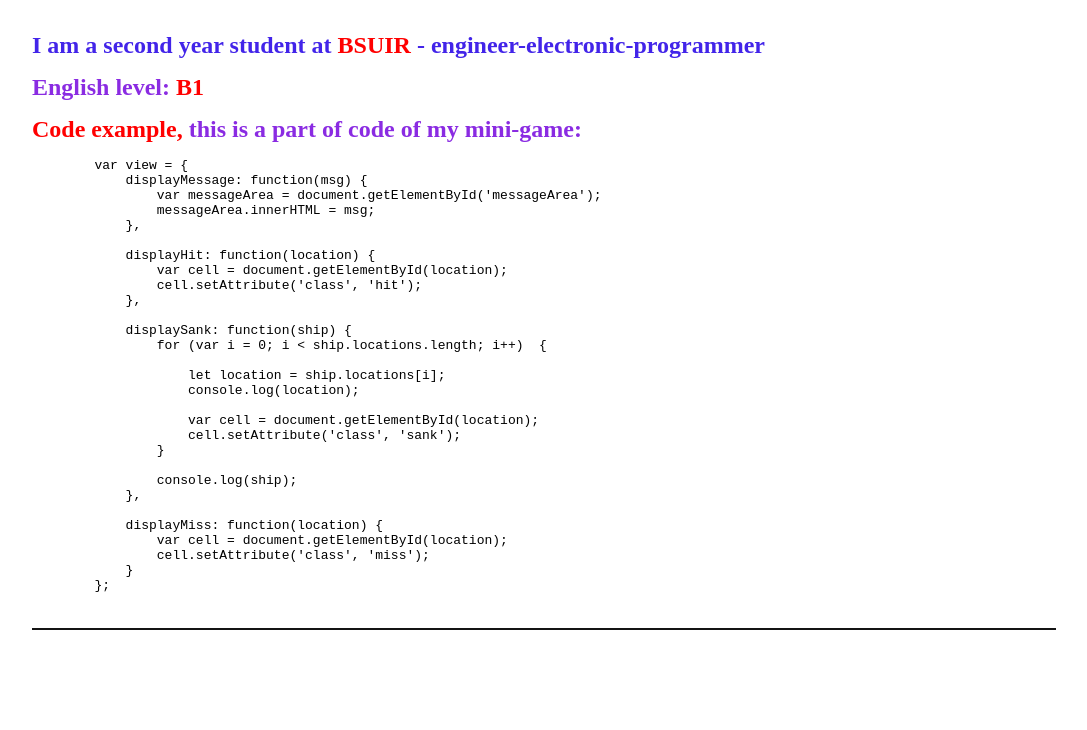
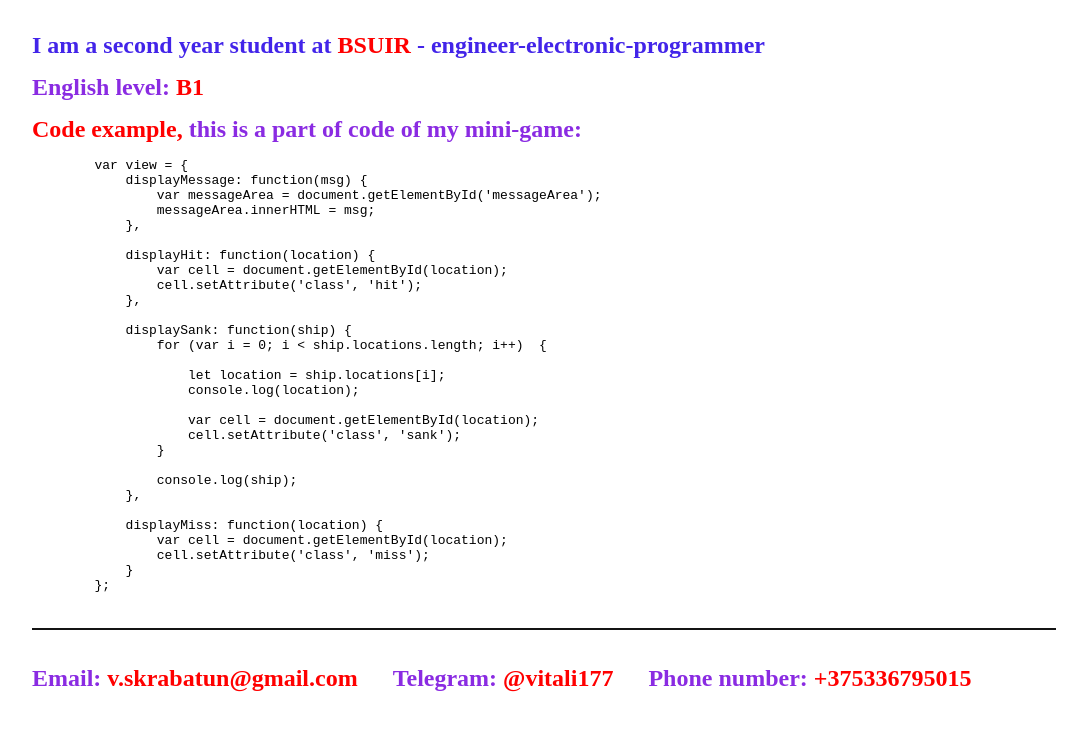
Before and after one commit to Vitali177/rsschool-cv, a plain HTML site: page index.html in a window 1280 px wide. Shown: the part 428-1158 px from the top of the page, without its empty margins (96-1183 px from the left). Before the commit the page ends 1078 px from the top, so only its background shows below. Drawn offline with Linux system fonts and the light colour scheme.

Commit message:
feat : add footer

```diff
--- a/index.html
+++ b/index.html
@@ -148,5 +148,15 @@
         <hr>
     </main>
 
+    <footer>
+
+        <nav>
+            <h2>Email: <span>v.skrabatun@gmail.com</span></h2>
+            <h2>Telegram: <span>@vitali177</span></h2>
+            <h2>Phone number: <span>+375336795015</span></h2>
+        </nav>
+
+    </footer>
+
 </body>
 </html>
```
